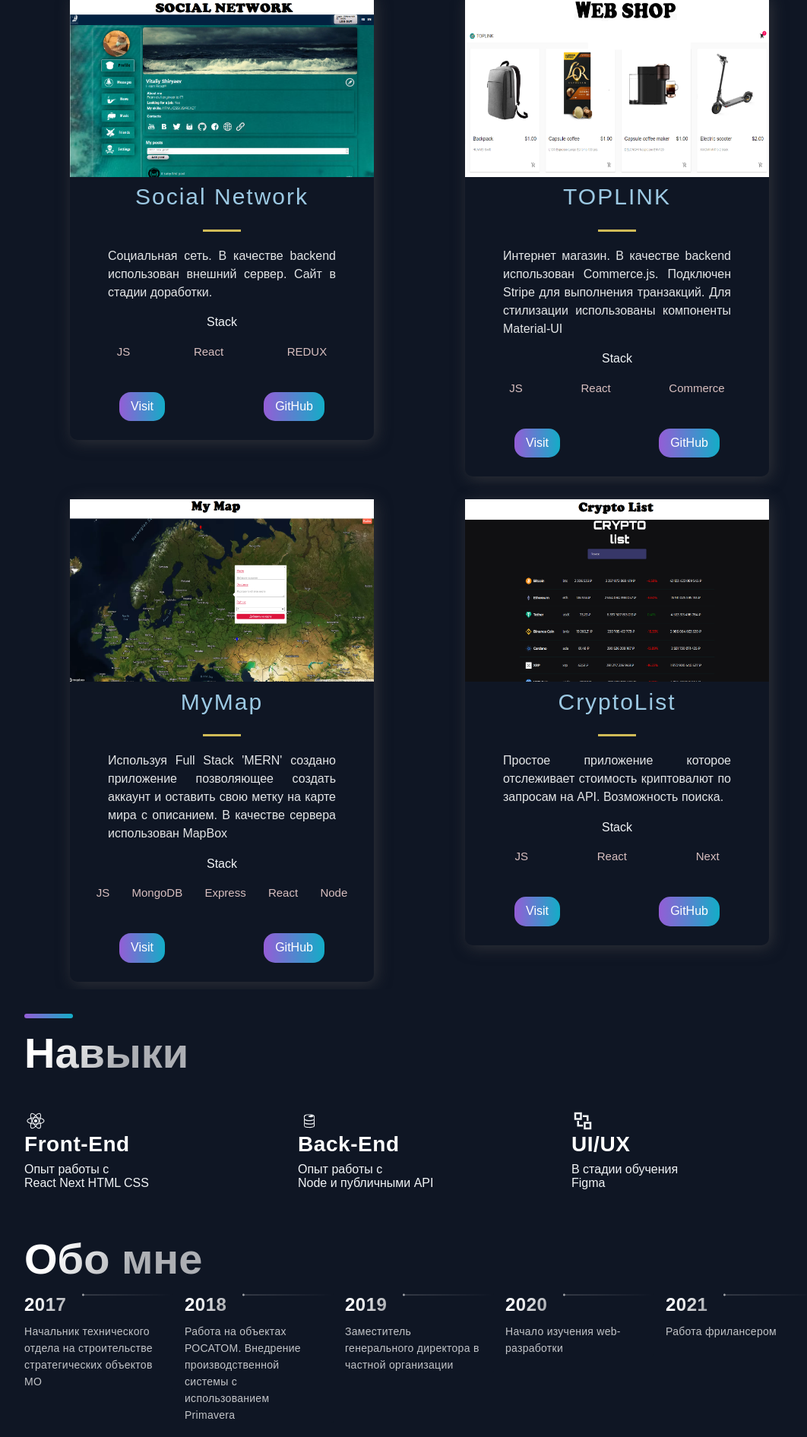
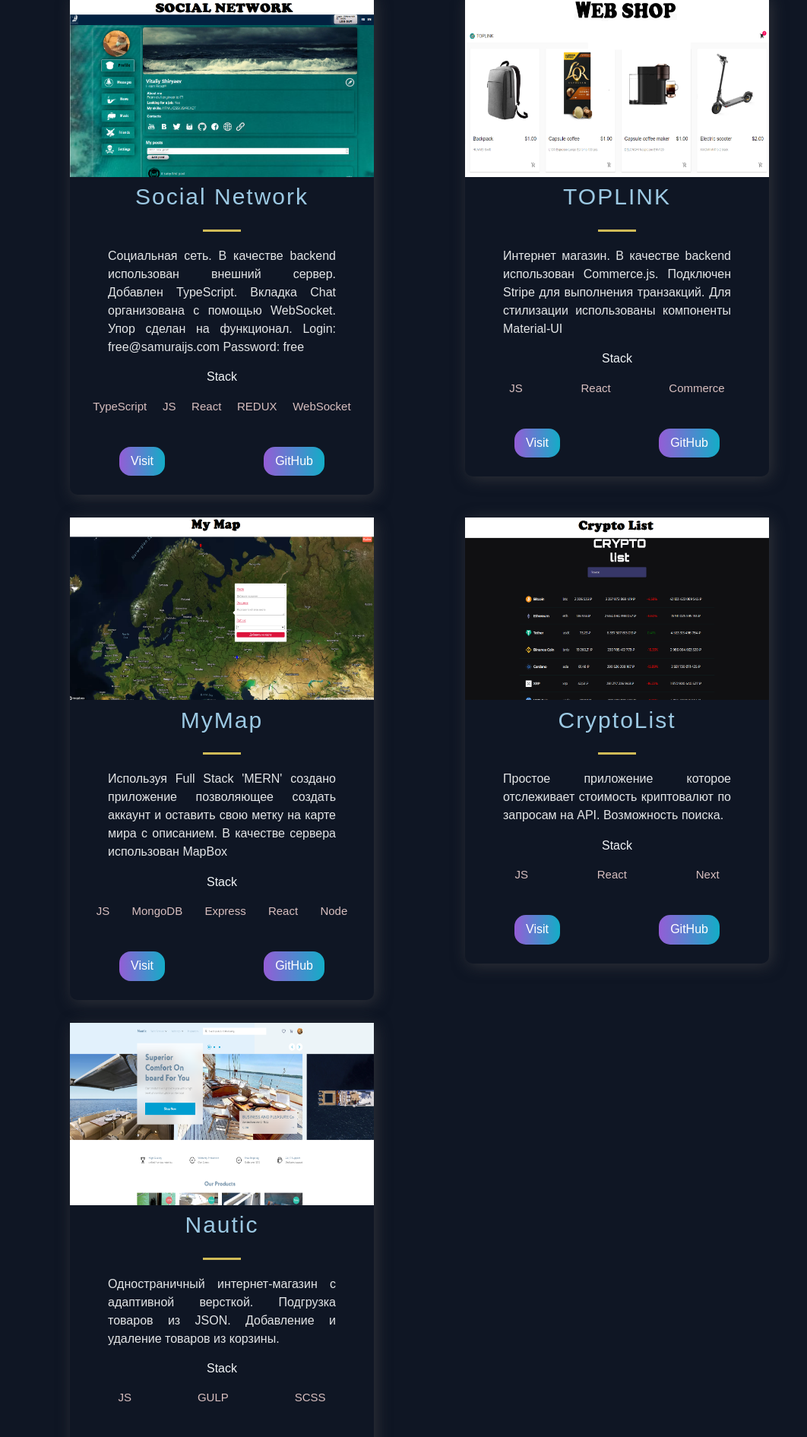
Before and after one commit to Viktorovich-buil/Vitaliypoprtfolio, a Next.js app: page / in a window 1280 px wide. Shown: the part 855-2746 px from the top of the page at 76% size, without its empty margins (88-1150 px from the left). Built offline with nearby package versions, Linux system fonts and the light colour scheme.

Commit message:
Add Nautic and change link SN

```diff
--- a/src/components/Hero/Hero.js
+++ b/src/components/Hero/Hero.js
@@ -8,7 +8,7 @@
   <Section row nopadding>
 <LeftSection>
   <SectionTitle main center>
-    Виталий
+    Виталий Ширяев
   </SectionTitle>
   <SectionText>
     Добрый день. <br />
--- a/src/components/Technologies/Technologies.js
+++ b/src/components/Technologies/Technologies.js
@@ -19,7 +19,7 @@
                  <ListTitle>Front-End</ListTitle>
                  <listParagraph>
                      Опыт работы с <br/>
-                     React  Next  HTML  CSS
+                     JS TypeScript React  Next  HTML  SCSS
                  </listParagraph>
              </ListContainer>
          </ListItem>
@@ -29,7 +29,7 @@
                  <ListTitle>Back-End</ListTitle>
                  <listParagraph>
                      Опыт работы с <br/>
-                     Node и публичными API
+                     Node, WebSocket и публичными API
 
                  </listParagraph>
              </ListContainer>
@@ -39,7 +39,7 @@
              <ListContainer>
                  <ListTitle>UI/UX</ListTitle>
                  <listParagraph>
-                     В стадии обучения <br/>
+                     Опыт работы с <br/>
                      Figma
 
                  </listParagraph>
--- a/src/constants/constants.js
+++ b/src/constants/constants.js
@@ -1,11 +1,11 @@
 export const projects = [
   {
     title: 'Social Network',
-    description: "Социальная сеть. В качестве backend использован внешний сервер. Сайт в стадии доработки.",
+    description: "Социальная сеть. В качестве backend использован внешний сервер. Добавлен TypeScript. Вкладка Chat организована с помощью WebSocket. Упор сделан на функционал. Login: free@samuraijs.com  Password: free",
       image: '/images/Sn1.png',
-      tags: ["JS", 'React', 'REDUX'],
+      tags: ['TypeScript', "JS", 'React', 'REDUX', 'WebSocket'],
     source: 'https://github.com/Viktorovich-buil/SocialNetWork',
-    visit: 'https://viktorovich-buil.github.io/SocialNetWork/',
+    visit: 'https://viktorovich-buil.github.io/32/',
     id: 0,
   },
   {
@@ -34,6 +34,15 @@
     source: 'https://github.com/Viktorovich-buil/Crypto_List',
     visit: 'http://crypto-list.vercel.app/',
     id: 3,
+  },
+  {
+    title: 'Nautic',
+    description: "Одностраничный интернет-магазин с адаптивной версткой. Подгрузка товаров из JSON. Добавление и удаление товаров из корзины.",
+    image: '/images/Nautic.png',
+    tags: ['JS', 'GULP', 'SCSS'],
+    source: 'https://github.com/Viktorovich-buil/nautica',
+    visit: 'https://nautic.netlify.app/',
+    id: 4,
   },
 ];
 
@@ -76,12 +85,8 @@
 
 
 
-
-
-
-
 export const TimeLineData = [
-  { year: 2017, text: 'Начальник технического отдела на строительстве стратегических объектов МО', },
+  { year: 2017, text: 'Начальник технического отдела на строительстве крупных объктов', },
   { year: 2018, text: 'Работа на объектах РОСАТОМ. Внедрение производственной системы с использованием Primavera', },
   { year: 2019, text: 'Заместитель генерального директора в частной организации', },
   { year: 2020, text: 'Начало изучения web-разработки', },
```
Also changed, not shown: public/images/Nautic.png (added).
